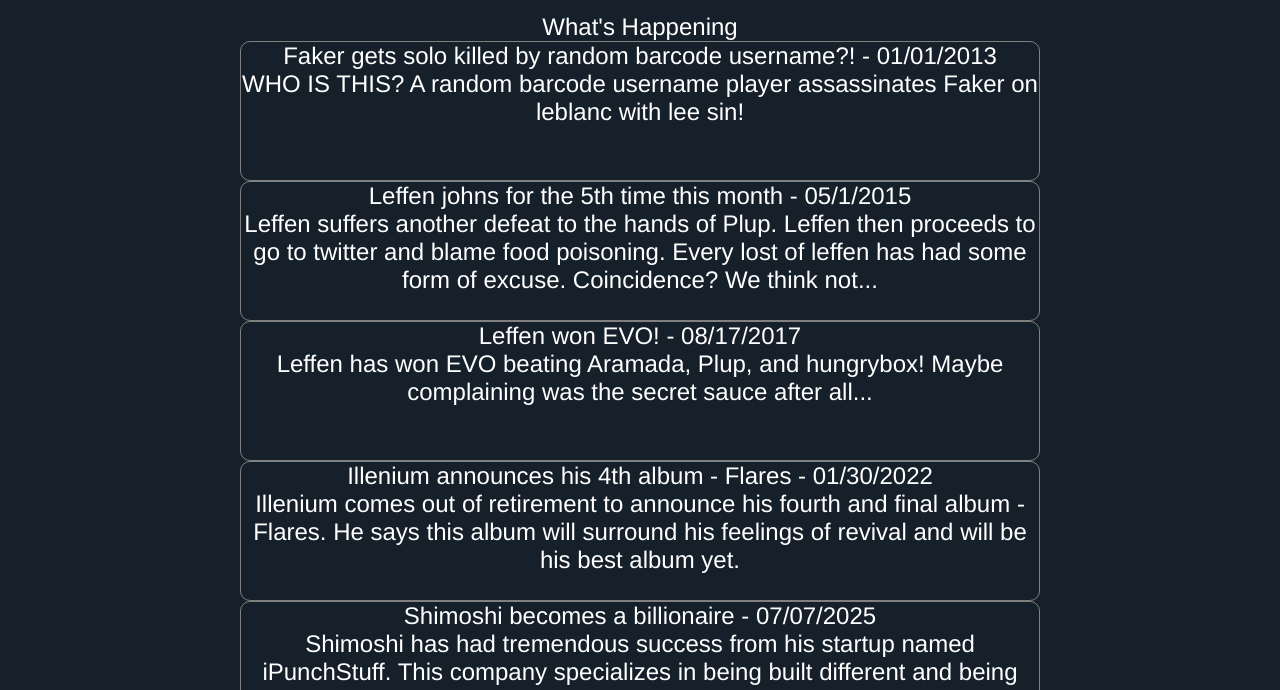
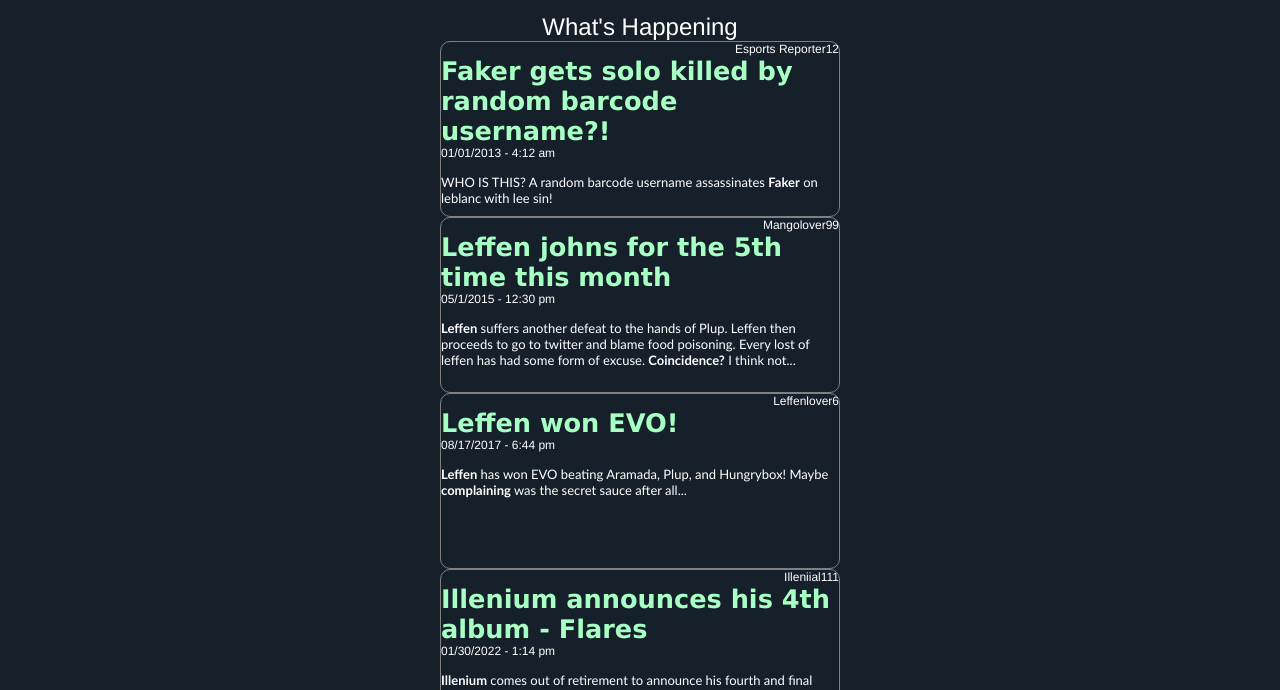
Before and after one commit to kennytran95/blog-site, a plain HTML site: page index.html in a window 1280 px wide. Shown: the part 110-800 px from the top of the page. Drawn offline with Linux system fonts and the light colour scheme.

Commit message:
site styling

```diff
--- a/scripts.js
+++ b/scripts.js
@@ -1,44 +1,62 @@
 const dummyData = [
   {
-    title: 'Faker gets solo killed by random barcode username?!',
-    body: 'WHO IS THIS? A random barcode username player assassinates Faker on leblanc with lee sin!',
-    date: '01/01/2013',
+    username: 'Esports Reporter12',
+    title: '<strong class="faker">Faker</strong> gets solo killed by random barcode username?!',
+    body: 'WHO IS THIS? A random barcode username assassinates <strong class="faker">Faker</strong> on leblanc with lee sin!',
+    date: '01/01/2013 - 4:12 am',
   },
   {
-    title: 'Leffen johns for the 5th time this month',
-    body: 'Leffen suffers another defeat to the hands of Plup. Leffen then proceeds to go to twitter and blame food poisoning. Every lost of leffen has had some form of excuse. Coincidence? We think not...',
-    date: '05/1/2015',
+    username: 'Mangolover99',
+    title: '<strong class="leffen">Leffen</strong> johns for the 5th time this month',
+    body: '<strong class="leffen">Leffen</strong> suffers another defeat to the hands of Plup. Leffen then proceeds to go to twitter and blame food poisoning. Every lost of leffen has had some form of excuse. <strong class="faker">Coincidence?</strong> I think not...',
+    date: '05/1/2015 - 12:30 pm',
   },
   {
-    title: 'Leffen won EVO!',
-    body: 'Leffen has won EVO beating Aramada, Plup, and hungrybox! Maybe complaining was the secret sauce after all...',
-    date: '08/17/2017',
+    username: 'Leffenlover6',
+    title: '<strong class="leffen">Leffen</strong> won EVO!',
+    body: '<strong class="leffen">Leffen</strong> has won EVO beating Aramada, Plup, and Hungrybox! Maybe <strong class="faker">complaining</strong> was the secret sauce after all...',
+    date: '08/17/2017 - 6:44 pm',
   },
   {
-    title: 'Illenium announces his 4th album - Flares',
-    body: 'Illenium comes out of retirement to announce his fourth and final album - Flares. He says this album will surround his feelings of revival and will be his best album yet.',
-    date: '01/30/2022',
+    username: 'Illeniial111',
+    title: '<strong class="illenium-title">Illenium</strong> announces his 4th album - Flares',
+    body: '<strong class="illenium-title">Illenium</strong> comes out of retirement to announce his fourth and final album - Flares. He says this album will surround his feelings of revival and will be his best album yet.',
+    date: '01/30/2022 - 1:14 pm',
   },
   {
-    title: 'Shimoshi becomes a billionaire',
-    body: 'Shimoshi has had tremendous success from his startup named iPunchStuff. This company specializes in being built different and being better. Ever since launching his start-up in 2022, he has risen up on the global radar at lightning speeds!',
-    date: '07/07/2025',
+    username:'Shimoshisimp777',
+    title: '<strong class="shimoshi">Shimoshi</strong> becomes a billionaire',
+    body: '<strong class="shimoshi">Shimoshi</strong> has had tremendous success from his startup named iPunchStuff. This company specializes in being built different and being better. Ever since launching his start-up in 2022, he has risen up on the global radar at record speeds!',
+    date: '07/07/2025 - 2:14 am',
   }
 ];
 
 for (let data of dummyData) {
-  let tweet = document.createElement('li');
-  tweet.id = "myTweet";
-  tweet.style.height = "140px";
-  tweet.style.width = "50rem";
-  tweet.style.textAlign = 'center';
-  tweet.style.background = "#15202b";
-  tweet.style.margin = "0 auto";
-  tweet.style.border = "gray solid 0.2px";
-  tweet.style.borderRadius = "10px";
-  tweet.style.listStyle = "none";
-  tweet.innerText = data.title + " - " + data.date + "\n" + data.body;
+  let tweet = document.createElement('div');
+  tweet.className = "tweet";
+
+  let tweetBody = document.createElement('div');
+  tweetBody.className = 'tweetBody';
+  tweetBody.innerHTML = data.body;
+
+  let tweetDate = document.createElement('div');
+  tweetDate.className = 'tweetDate';
+  tweetDate.innerText = data.date + "\n" + "\n";
+
+  let tweetTitle = document.createElement('div');
+  tweetTitle.className = 'tweetTitle';
+  tweetTitle.innerHTML = data.title + '\n';
+
+  let tweetUser = document.createElement('div');
+  tweetUser.className = 'tweetUser';
+  tweetUser.innerText = data.username;
+
   document.body.appendChild(tweet);
+  tweet.appendChild(tweetUser);
+  tweet.appendChild(tweetTitle);
+  tweet.appendChild(tweetDate);
+  tweet.appendChild(tweetBody);
+
 }
 
 
--- a/styles.css
+++ b/styles.css
@@ -28,8 +28,32 @@ body {
   background:rgb(97, 214, 163, 0.8);
 }
 
+.faker {
+  transition: all 200ms ease-in;
+}
+
+.faker:hover {
+  color:rgb(255, 58, 58);
+}
+
 .illenium{
   height:85px;
+}
+
+.illenium-title {
+  transition: all 200ms ease-in;
+}
+
+.illenium-title:hover {
+  color: rgb(206, 99, 61);
+}
+
+.leffen {
+  transition: all 200ms ease-in;
+}
+
+.leffen:hover {
+  color:rgb(252, 255, 58);
 }
 
 .nav-list {
@@ -69,3 +93,62 @@ body {
   margin:0 auto;
   text-align:center;
 }
+
+.shimoshi {
+  transition: all 200ms ease-in;
+}
+
+.shimoshi:hover {
+  color:#741BFE
+}
+
+.tweet {
+  height: 11rem;
+  width: 25rem;
+  text-align: center;
+  font-size: medium;
+  background: rgb(21, 32, 43);
+  margin: 0 auto;
+  border: gray solid 0.2px;
+  border-radius: 10px;
+  list-style: none;
+  transition: all 200ms ease-in;
+}
+
+.tweet:hover{
+  background-color: rgb(32, 60, 80);
+}
+
+.tweetBody {
+  color:white;
+  font-size: small;
+  font-family:'Trebuchet MS', 'Lucida Sans Unicode', 'Lucida Grande', 'Lucida Sans', Arial, sans-serif;
+  text-align: left;
+  margin: 0 auto;
+}
+
+.tweetDate {
+  color: rgb(255, 255, 255);
+  font-size: 0.75rem;
+  text-align: left;
+}
+
+.tweetTitle {
+  color:rgb(167, 255, 196);
+  font-size: 1.6rem;
+  font-family:Verdana;
+  font-weight:bolder;
+  text-align: left;
+  margin: 0 auto;
+  transition: all 200ms ease-in;
+}
+
+.tweetUser {
+  color: rgb(255, 255, 255);
+  font-size: 0.75rem;
+  text-align: right;
+}
+
+.tweetTitle:hover{
+  color: rgb(0, 255, 98);
+}
```
